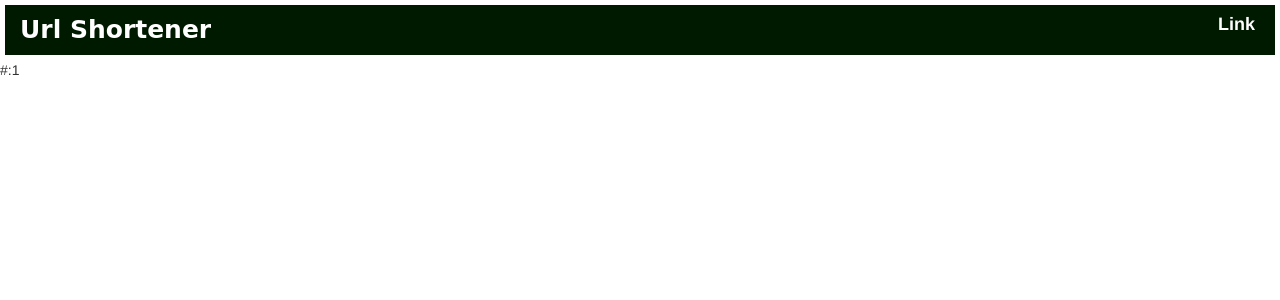
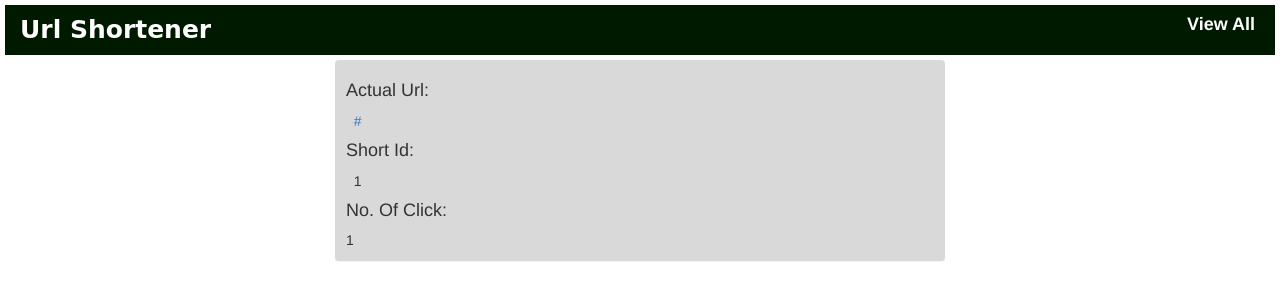
Before and after one commit to Kipngetich33/Url_Shortener, a Django app: page /a in a window 1280 px wide. Shown: the top 300 px of the page. Run offline with Django 3.2, Linux system fonts and the light colour scheme; tables that the repository leaves empty hold one stand-in row (values such as "Sample post"); some libraries are stand-ins or nearby versions.

Commit message:
add styling to the all.html template

```diff
--- a/shortenerapp/templates/all.html
+++ b/shortenerapp/templates/all.html
@@ -1,7 +1,18 @@
 {% extends 'base.html' %}
 {% block content %}
-{% for url in urls %}
-{{url.httpurl}}:{{url.short_id}}<br>
-{% endfor %}
+
+<div class="col-md-3"></div>
+<div class="col-md-6">
+    {% for url in urls %}
+    <div class="panel" style="background-color:#d9d9d9; padding:10px;">
+        <h4>Actual Url:</h4>&nbsp;&nbsp;<a href="{{url.httpurl}}">{{url.httpurl}}</a>
+        <h4>Short Id:</h4>&nbsp;&nbsp;{{url.short_id}}
+        <h4>No. Of Click:&nbsp;&nbsp;</h4>{{url.count}}
+
+    </div>
+    {% endfor %}
+
+</div>
+<div class="col-md-3"></div>
 
 {% endblock %}
--- a/shortenerapp/templates/navbar.html
+++ b/shortenerapp/templates/navbar.html
@@ -13,7 +13,7 @@
       <a class="navbar-brand" href="{% url 'home' %}" style="color:white;font-weight: bolder;font-family: 'Great Vibes', cursive; font-family: 'Berkshire Swash', cursive; font-size:25px;">Url Shortener</a>
     </div>
     <div class="navbar-right">
-      <h4><a  href="#" style="margin:20px;color:white; font-weight:bolder;">Link</a></h4>
+      <h4><a  href="{% url 'all' %}"" style="margin:20px;color:white; font-weight:bolder;">View All</a></h4>
     </div>
       <div class="navbar-left ">
       </div>
```
